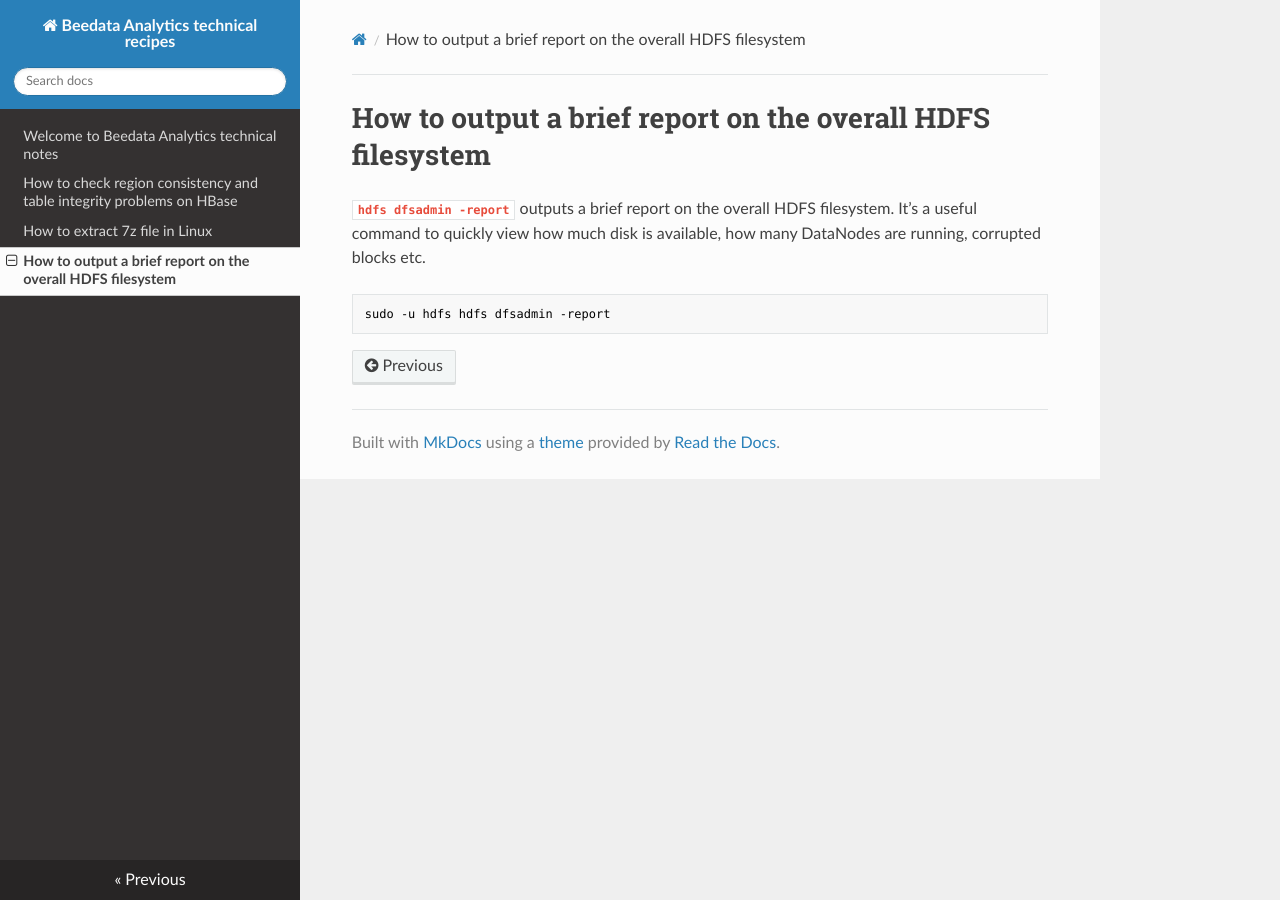
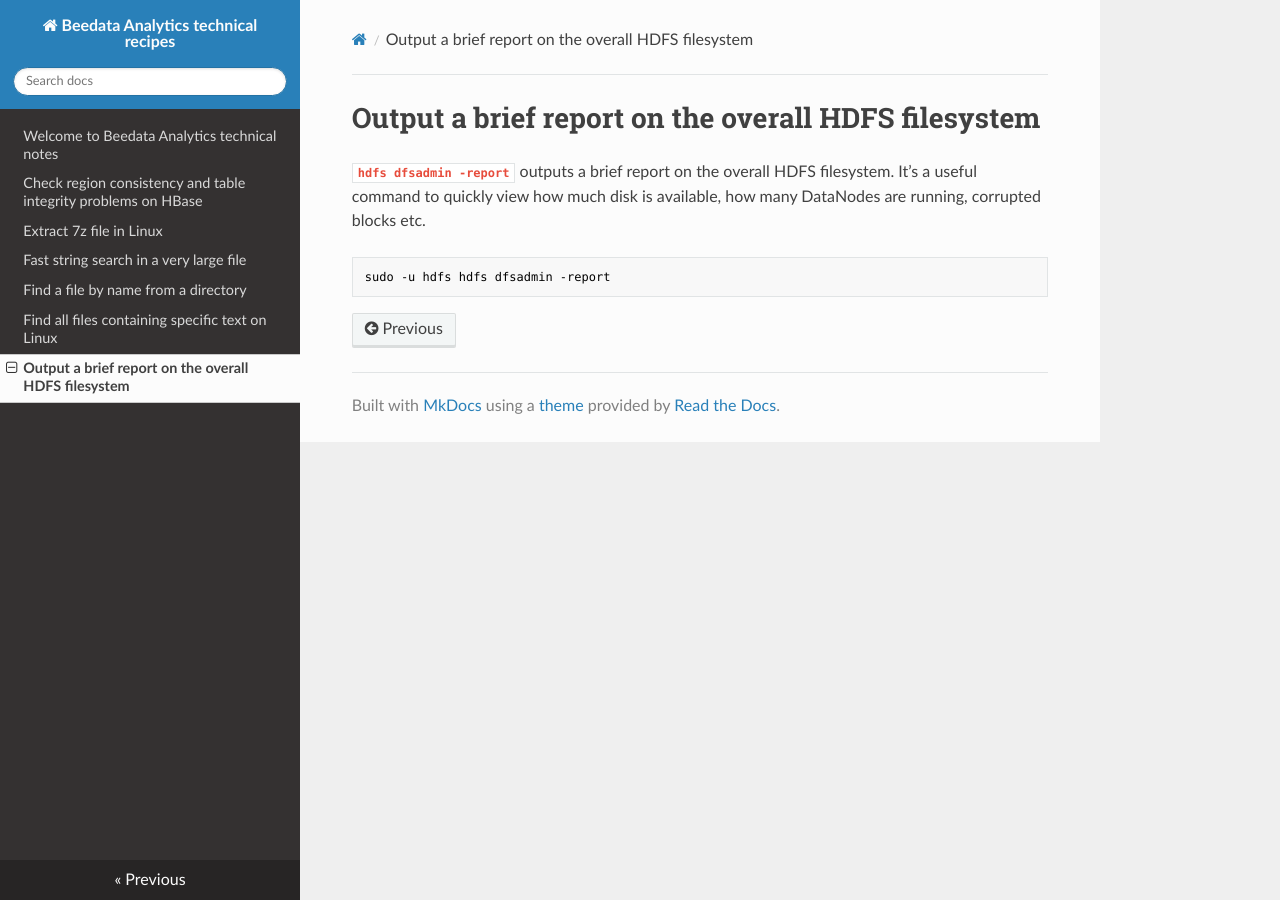
Before and after one commit to beedata-analytics/technical-notes, an MkDocs documentation site: the page built from docs/output-a-brief-report-on-the-overall-hdfs-filesystem.md, in a window 1280 px wide. Built offline with MkDocs 1.6.1, drawn with Linux system fonts in a browser that asks for light colours; nearby versions of some CDN libraries.

Commit message:
updated notes

````diff
--- a/docs/How to check region consistency and table integrity problems on HBase.md
+++ b/docs/check-region-consistency-and-table-integrity-problems-on-hbase.md
@@ -1,4 +1,4 @@
-# How to check region consistency and table integrity problems on HBase
+# Check region consistency and table integrity problems on HBase
 
 HBaseFsck (hbck) is a tool for checking for region consistency and table integrity problems and repairing a corrupted HBase. It works in two basic modes — a read-only inconsistency identifying mode and a multi-phase read-write repair mode.
 
--- a/docs/How to extract 7z file in Linux.md
+++ b/docs/extract-7z-file-in-linux.md
@@ -1,4 +1,4 @@
-# How to extract 7z file in Linux
+# Extract 7z file in Linux
 
 1. Install p7zip
 
--- /dev/null
+++ b/docs/fast-string-search-in-a-very-large-file.md
@@ -0,0 +1,13 @@
+# Fast string search in a very large file
+
+To search a single pattern:
+
+```bash
+grep -F pattern large_file
+```
+
+To search a multiple patterns:
+
+```bash
+grep -F -f pattern_file large_file
+```
--- /dev/null
+++ b/docs/find-a-file-by-name from a directory.md
@@ -0,0 +1,5 @@
+# Find a file by name from a directory
+
+```bash
+find . -iname '*pattern*'
+```
--- /dev/null
+++ b/docs/find-all-files-containing-specific-text-on-linux.md
@@ -0,0 +1,13 @@
+# Find all files containing specific text on Linux
+
+```bash
+  $ grep -rnw '/path/to/somewhere/' -e 'pattern'
+```
+
+  * -r or -R is recursive,
+  * -n is line number, and
+  * -w stands for match the whole word.
+  * -l (lower-case L) can be added to just give the file name of matching files.
+  * -e is the pattern used during the search
+
+Along with these, --exclude, --include, --exclude-dir flags could be used for efficient searching.
--- a/docs/How to output a brief report on the overall HDFS filesystem.md
+++ b/docs/output-a-brief-report-on-the-overall-hdfs-filesystem.md
@@ -1,4 +1,4 @@
-# How to output a brief report on the overall HDFS filesystem
+# Output a brief report on the overall HDFS filesystem
 
 **`hdfs dfsadmin -report`** outputs a brief report on the overall HDFS filesystem. It’s a useful command to quickly view how much disk is available, how many DataNodes are running, corrupted blocks etc.
 
````
